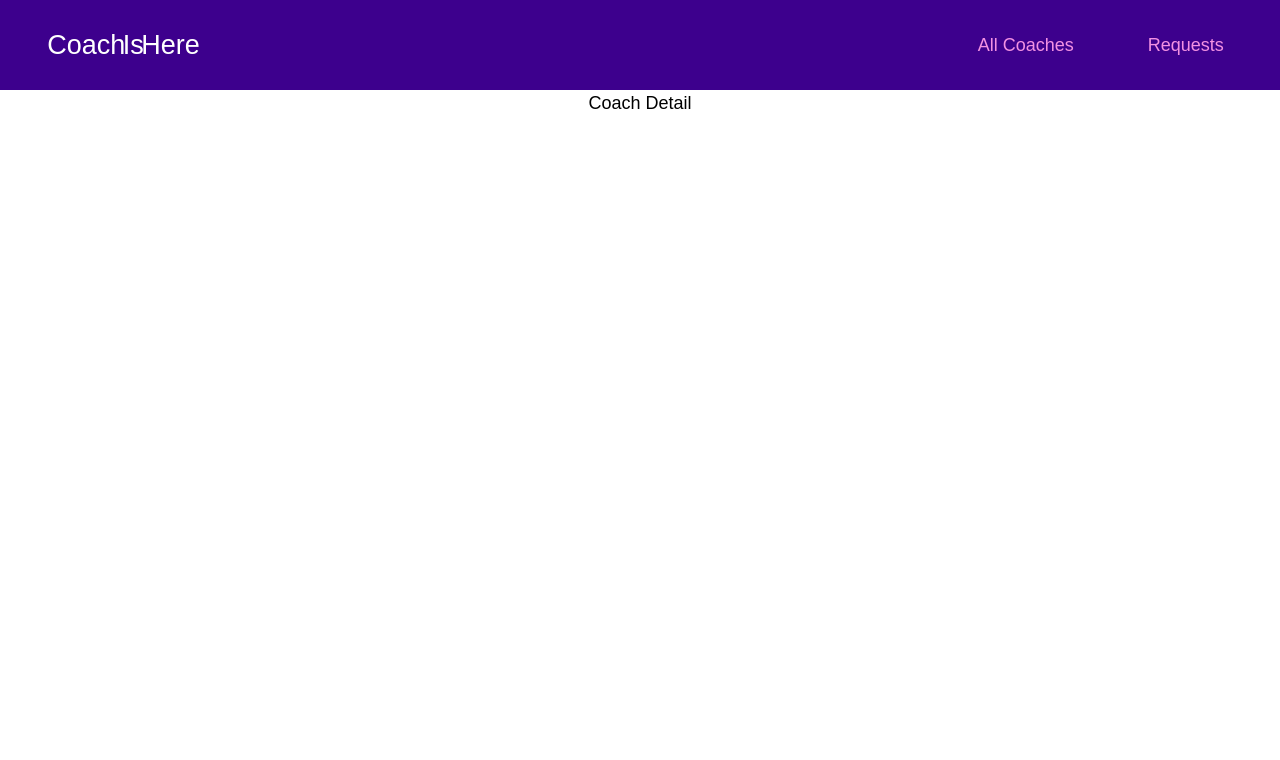
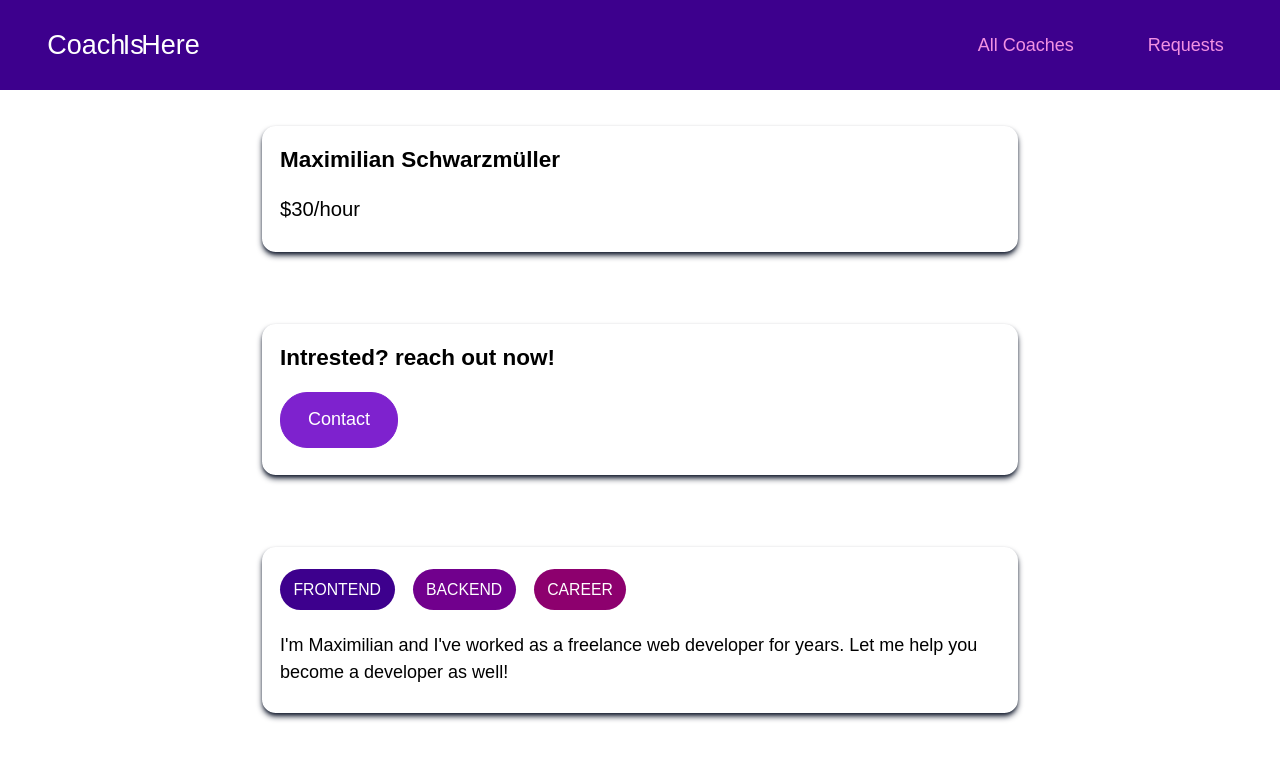
Before and after one commit to RajveerSaini0710/Coach-Is-Here, a Vue app: page /coaches/c1 in a window 1280 px wide. Shown: the top 760 px of the page. Built offline with nearby package versions, Linux system fonts and the light colour scheme; a web font is replaced by a local one.

Commit message:
feat: :sparkles: coach detail page completed

```diff
--- a/src/components/coaches/CoachItem.vue
+++ b/src/components/coaches/CoachItem.vue
@@ -3,7 +3,7 @@
 		<h3 class="my-2 text-2xl font-semibold">{{ fullName }}</h3>
 		<h4 class="my-2">${{ rate }}/hour</h4>
 		<div class="my-2 flex gap-1">
-			<BaseBadge v-for="(area, index) in areas" :key="index" :label="area" :type="area" />
+			<BaseBadge v-for="(area, index) in areas" :key="index" :label="area.toUpperCase()" :type="area" />
 		</div>
 		<div class="flex justify-end my-2">
 			<BaseButton outlinedLink :to="coachContactLink">Contact</BaseButton>
--- a/src/pages/coaches/CoachDetail.vue
+++ b/src/pages/coaches/CoachDetail.vue
@@ -1,9 +1,56 @@
 <template>
-	<div class="card flex justify-center">
-		<h1>Coach Detail</h1>
-	</div>
+	<section class="flex justify-center">
+		<BaseCard>
+			<h2 class="mb-4 font-bold text-xl">{{ fullName }}</h2>
+			<h3 class="mb-2 font-medium text-lg">${{ rate }}/hour</h3>
+		</BaseCard>
+	</section>
+	<section class="flex justify-center">
+		<BaseCard>
+			<header>
+				<h2 class="mb-4 font-black text-xl">Intrested? reach out now!</h2>
+				<BaseButton class="mb-2" link :to="contactLink"> Contact </BaseButton>
+			</header>
+			<router-view></router-view>
+		</BaseCard>
+	</section>
+	<section class="flex justify-center">
+		<BaseCard>
+			<div class="flex gap-4 mb-4">
+				<BaseBadge v-for="area in areas" :label="area.toUpperCase()" :key="area" :type="area" :title="area" />
+			</div>
+			<p class="mb-2">{{ description }}</p>
+		</BaseCard>
+	</section>
 </template>
 
 <script>
-export default {}
+export default {
+	props: ['id'],
+	data() {
+		return {
+			selectedCoach: null,
+		}
+	},
+	computed: {
+		fullName() {
+			return this.selectedCoach.firstName + ' ' + this.selectedCoach.lastName
+		},
+		rate() {
+			return this.selectedCoach.hourlyRate
+		},
+		contactLink() {
+			return `${this.$route.path}/${this.id}/contact`
+		},
+		areas() {
+			return this.selectedCoach.areas
+		},
+		description() {
+			return this.selectedCoach.description
+		},
+	},
+	created() {
+		this.selectedCoach = this.$store.getters.coaches.find((coach) => coach.id === this.id)
+	},
+}
 </script>
--- a/src/router.js
+++ b/src/router.js
@@ -12,6 +12,7 @@ const router = createRouter({
 		{
 			path: '/coaches/:id',
 			name: 'CoachDetail',
+			props: true,
 			component: () => import('./pages/coaches/CoachDetail.vue'),
 			children: [
 				{
```
